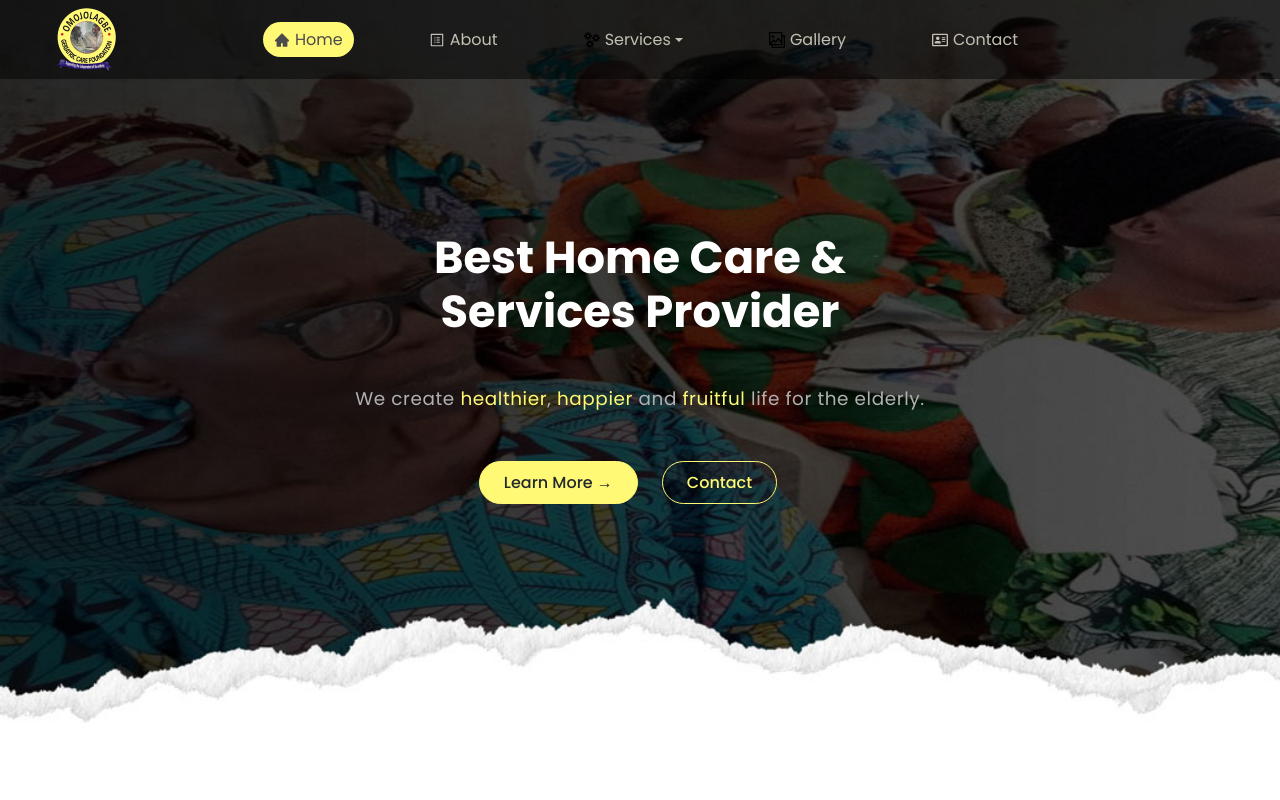
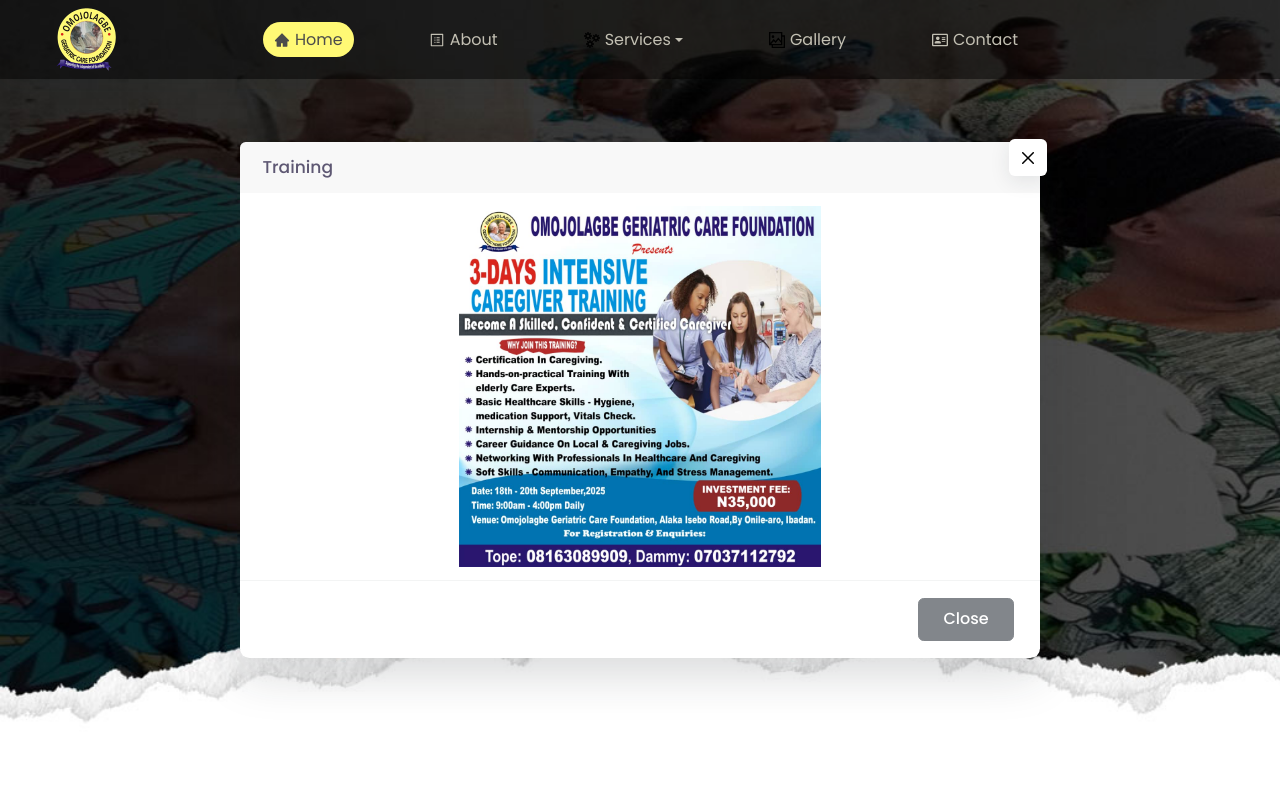
Before and after one commit to Abiodun-Samuel/Omojolagbe-Geriatrics-Care-Foundation, a React (Vite) app: page / in a window 1280 px wide. Shown: the top 800 px of the page. Built offline with nearby package versions, Linux system fonts and the light colour scheme.

Commit message:
feat: training feat

```diff
--- a/src/App.jsx
+++ b/src/App.jsx
@@ -14,6 +14,7 @@
 const Contact = lazy(() => import("./pages/Contact"));
 const Loading = lazy(() => import("./pages/Loading"));
 const NotFound = lazy(() => import("./pages/Notfound"));
+const Training = lazy(() => import("./pages/Training"));
 
 function App() {
   useEffect(() => {
@@ -29,6 +30,7 @@
             <Route path="/about" element={<About />} />
             <Route path="/contact" element={<Contact />} />
             <Route path="/gallery" element={<Gallery />} />
+            <Route path="/training" element={<Training />} />
             <Route path="/service/home-care-services" element={<HomeServices />} />
             <Route path="*" element={<NotFound />} />
           </Routes>
--- /dev/null
+++ b/src/components/common/TrainingComponent.jsx
@@ -0,0 +1,108 @@
+import training from "../../assets/images/img/training.jpg";
+import { IoTimeOutline } from "react-icons/io5";
+import { BsCalendar2Date } from "react-icons/bs";
+import { FaRegAddressCard } from "react-icons/fa6";
+
+export default function TrainingComponent() {
+
+    return (
+        <div className="container py-5">
+            <div className="row shadow-sm border-0 rounded overflow-hidden">
+                <div data-aos="fade-up"
+                    data-aos-delay="0" className="bg-dark text-white text-center py-4">
+                    <h2 className="fw-bold mb-1 text-warning">
+                        Omojolagbe Geriatric Care Foundation Presents
+                    </h2>
+                    <h3 className="fw-normal text-muted">3-Days Intensive Caregiver Training</h3>
+                    <p className="fst-italic mb-0 text-muted">
+                        Become a Skilled, Confident & Certified Caregiver
+                    </p>
+                </div>
+
+                <div data-aos="fade-up"
+                    data-aos-delay="100" className="p-5">
+                    <div className="row mb-5 text-center">
+                        <div className="col-md-4 col-sm-6 px-1 py-2 rounded shadow border d-flex flex-column align-items-center justfiy-content-center">
+                            <p className="mb-1 fw-bold text-dark">
+                                <BsCalendar2Date /> Date
+                            </p>
+                            <p className="text-secondary">18th - 20th September, 2025</p>
+                        </div>
+                        <div className="col-md-4 col-sm-6 px-1 py-2 rounded shadow border d-flex flex-column align-items-center justfiy-content-center">
+                            <p className="mb-1 fw-bold text-dark">
+                                <IoTimeOutline />  Time
+                            </p>
+                            <p className="text-secondary">9:00am – 4:00pm daily</p>
+                        </div>
+                        <div className="col-md-4 col-sm-6 px-1 py-2 rounded shadow border d-flex flex-column align-items-center justfiy-content-center">
+                            <p className="mb-1 fw-bold text-dark">
+                                <FaRegAddressCard /> Venue
+                            </p>
+                            <p className="text-secondary">
+                                Omojolagbe Geriatric Care Foundation,<br /> Alakia Isebo Road, By
+                                Onile-Aro B/S, Ibadan, Oyo State.
+                            </p>
+                        </div>
+                    </div>
+
+                    <h4 className="fw-bolder mb-1 text-center text-primary">
+                        Why Join This Training?
+                    </h4>
+                    <ul className="list-group list-group-flush">
+                        <li className="list-group-item">
+                            ✅ Certification in Caregiving
+                        </li>
+                        <li className="list-group-item">
+                            ✅ Hands-on Practical Training with elderly care experts
+                        </li>
+                        <li className="list-group-item">
+                            ✅ Basic Healthcare Skills – hygiene, medication support, vitals check
+                        </li>
+                        <li className="list-group-item">
+                            ✅ Internship & Mentorship Opportunities
+                        </li>
+                        <li className="list-group-item">
+                            ✅ Career Guidance on local & international caregiving jobs
+                        </li>
+                        <li className="list-group-item">
+                            ✅ Networking with professionals in healthcare and caregiving
+                        </li>
+                        <li className="list-group-item">
+                            ✅ Soft Skills – communication, empathy, and stress management
+                        </li>
+                    </ul>
+                </div>
+
+                <div data-aos="fade-up"
+                    data-aos-delay="200" className="row d-flex justify-content-center mb-4">
+                    <div className="col-lg-4 text-center">
+                        <h4 className="fw-bold mb-1">For Registration & Enquiries:</h4>
+                        <p className="mb-1">
+                            📞 Tope: <a href="tel:08163089909">08163089909</a>
+                        </p>
+                        <p>
+                            📞 Dammyy: <a href="tel:07037112792">07037112792</a>
+                        </p>
+                        <a target="_blank"
+                            href="https://wa.me/2348057015681"
+                            className="btn btn-success"
+                        >
+                            <i className="bi bi-whatsapp me-2"></i>Register via WhatsApp
+                        </a>
+                    </div>
+                </div>
+            </div>
+
+            <div data-aos="fade-up"
+                data-aos-delay="0" className="row justify-content-center align-items-center my-5">
+                <div className="col-lg-6">
+                    <img
+                        src={training}
+                        alt="Caregiver Training Flyer"
+                        className="img-fluid w-100"
+                    />
+                </div>
+            </div>
+        </div>
+    );
+}
--- /dev/null
+++ b/src/components/common/TrainingModal.jsx
@@ -0,0 +1,59 @@
+import { useEffect, useRef, useState } from "react";
+
+export default function BootstrapModal({ id = "myModal", title, children, delay = 5000 }) {
+    const modalRef = useRef(null);
+    const [show, setShow] = useState(false)
+
+    useEffect(() => {
+        const timer = setTimeout(() => {
+            setShow(true)
+        }, delay);
+
+        return () => clearTimeout(timer);
+    }, [delay]);
+
+    const closeModal = () => {
+        setShow(false)
+    };
+
+    return (
+        <>
+            {show && <>
+                <div
+                    tabIndex="-1"
+                    aria-labelledby={`${id}Label`}
+                    className="modal"
+                    id={id}
+                    ref={modalRef}
+                    aria-hidden="true"
+                >
+                    <div className="modal-dialog modal-dialog-centered modal-lg">
+                        <div className="modal-content shadow-lg rounded-3">
+                            <div className="modal-header">
+                                <h5 className="modal-title fw-bold" id={`${id}Label`}>
+                                    {title}
+                                </h5>
+                                <button
+                                    type="button"
+                                    className="btn-close"
+                                    onClick={closeModal}
+                                    aria-label="Close"
+                                ></button>
+                            </div>
+                            <div className="modal-body">{children}</div>
+                            <div className="modal-footer">
+                                <button
+                                    type="button"
+                                    className="btn btn-secondary"
+                                    onClick={closeModal}
+                                >
+                                    Close
+                                </button>
+                            </div>
+                        </div>
+                    </div>
+                </div>
+            </>}
+        </>
+    );
+}
--- a/src/pages/Home.jsx
+++ b/src/pages/Home.jsx
@@ -3,9 +3,14 @@
 import GallerySection from "../components/Home/GallerySection";
 import HeroSection from "../components/Home/HeroSection";
 import ServiceSection from "../components/Home/ServiceSection";
+import training from "../assets/images/img/training.jpg";
 import PageLayout from "../components/common/PageLayout";
+import BootstrapModal from "../components/common/TrainingModal";
+import { Link } from "react-router-dom";
+
 
 const HomePage = () => {
+
   return (
     <>
       <PageLayout pageTitle="Home">
@@ -17,6 +22,19 @@
           <GallerySection />
         </main>
       </PageLayout>
+      <BootstrapModal title='Training'>
+        <div className="row justify-content-center align-items-center ">
+          <div className="col-lg-6">
+            <Link to={'/training'}>
+              <img
+                src={training}
+                alt="Caregiver Training Flyer"
+                className="img-fluid w-100"
+              />
+            </Link>
+          </div>
+        </div>
+      </BootstrapModal>
     </>
   );
 };
--- /dev/null
+++ b/src/pages/Training.jsx
@@ -0,0 +1,16 @@
+import Breadcrump from "../components/common/Breadcrump";
+import PageLayout from "../components/common/PageLayout";
+import TrainingComponent from "../components/common/TrainingComponent";
+
+const Training = () => {
+    let pageTitle = "Training";
+    return (
+        <PageLayout pageTitle={`${pageTitle}`}>
+            <section id="about__page">
+                <TrainingComponent />
+            </section>
+        </PageLayout>
+    );
+}
+
+export default Training
```
Also changed, not shown: src/pages/ExpertGallary.jsx (+4 -4 lines), index.html (line endings or trailing spaces), public/assets/css/bootstrap.min.css, src/assets/images/img/training.jpg (added), 1 other file (tests, documents, lock files or other folders).
